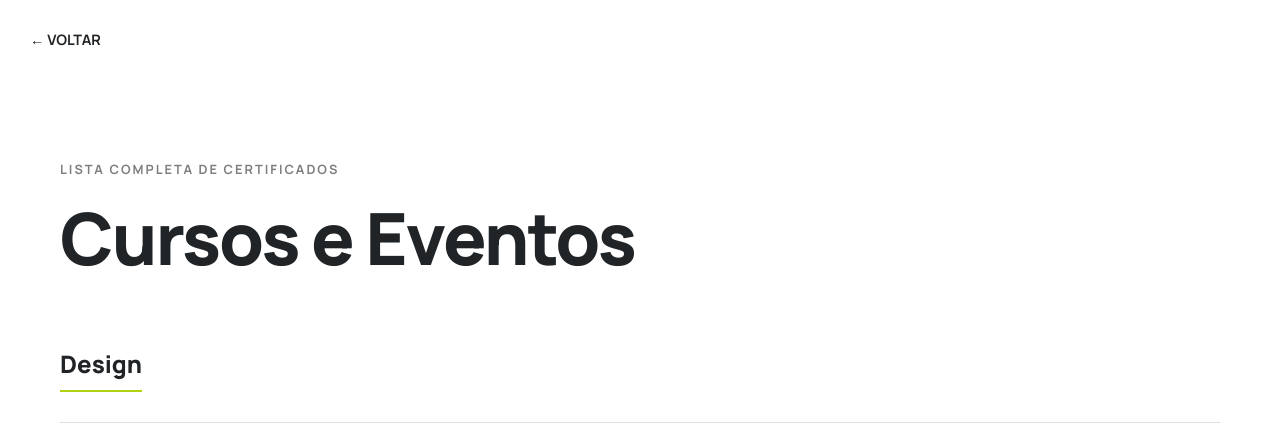
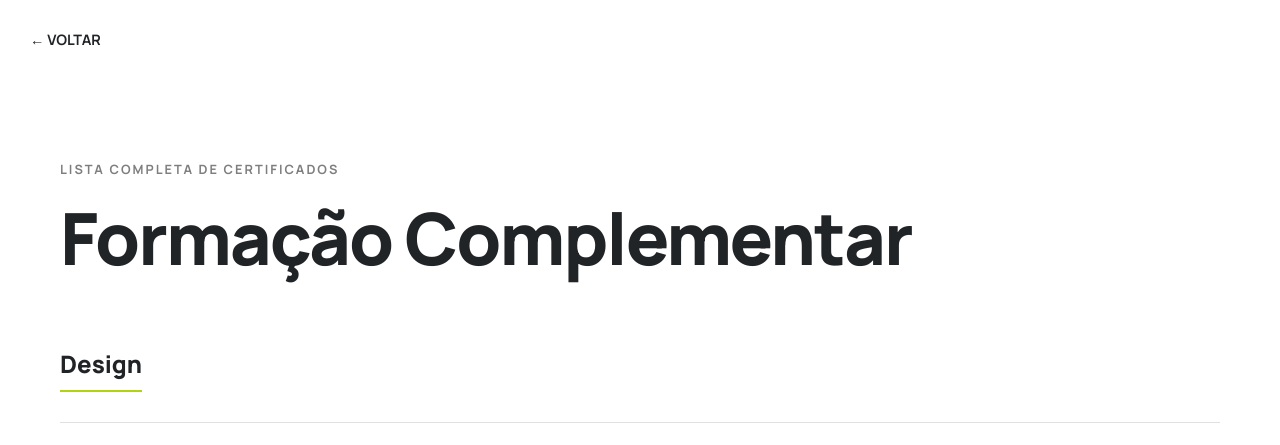
Before and after one commit to joaoluisdutra/portfolio, a plain HTML site: page certificacoes.html in a window 1280 px wide. Shown: the top 445 px of the page. Drawn offline with Linux system fonts and the light colour scheme.

Commit message:
muda o título da página de certificações

```diff
--- a/certificacoes.html
+++ b/certificacoes.html
@@ -56,7 +56,7 @@
 
     <main class="cert-page-container">
         <h2 class="section-label">Lista completa de certificados</h2>
-        <h1 class="title" style="font-size: clamp(2.5rem, 8vw, 4.5rem); margin-bottom: 60px;">Cursos e Eventos</h1>
+        <h1 class="title" style="font-size: clamp(2.5rem, 8vw, 4.5rem); margin-bottom: 60px;">Formação Complementar</h1>
 
         <section class="category-group">
             <h3 class="category-title">Design</h3>
```
